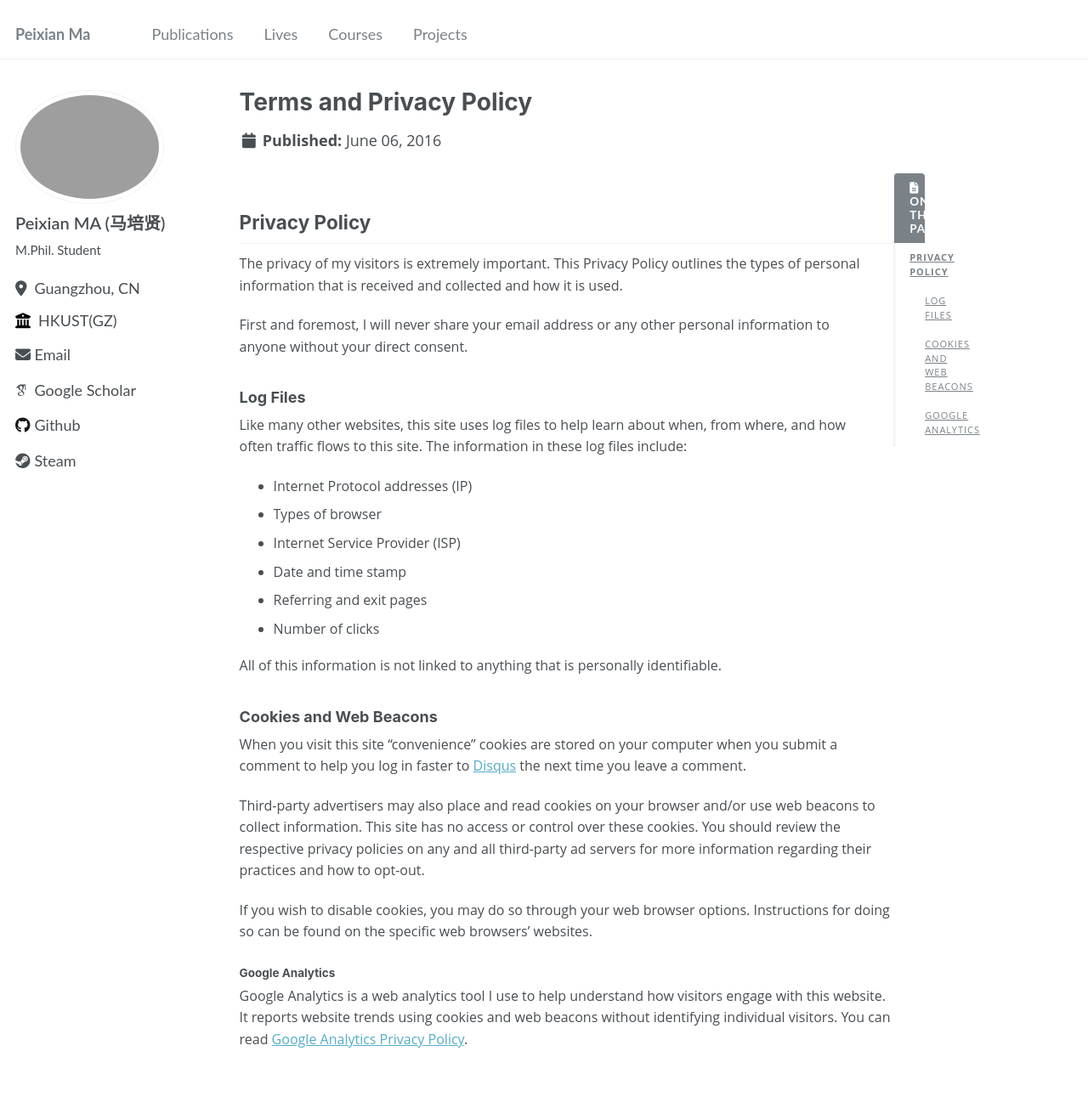
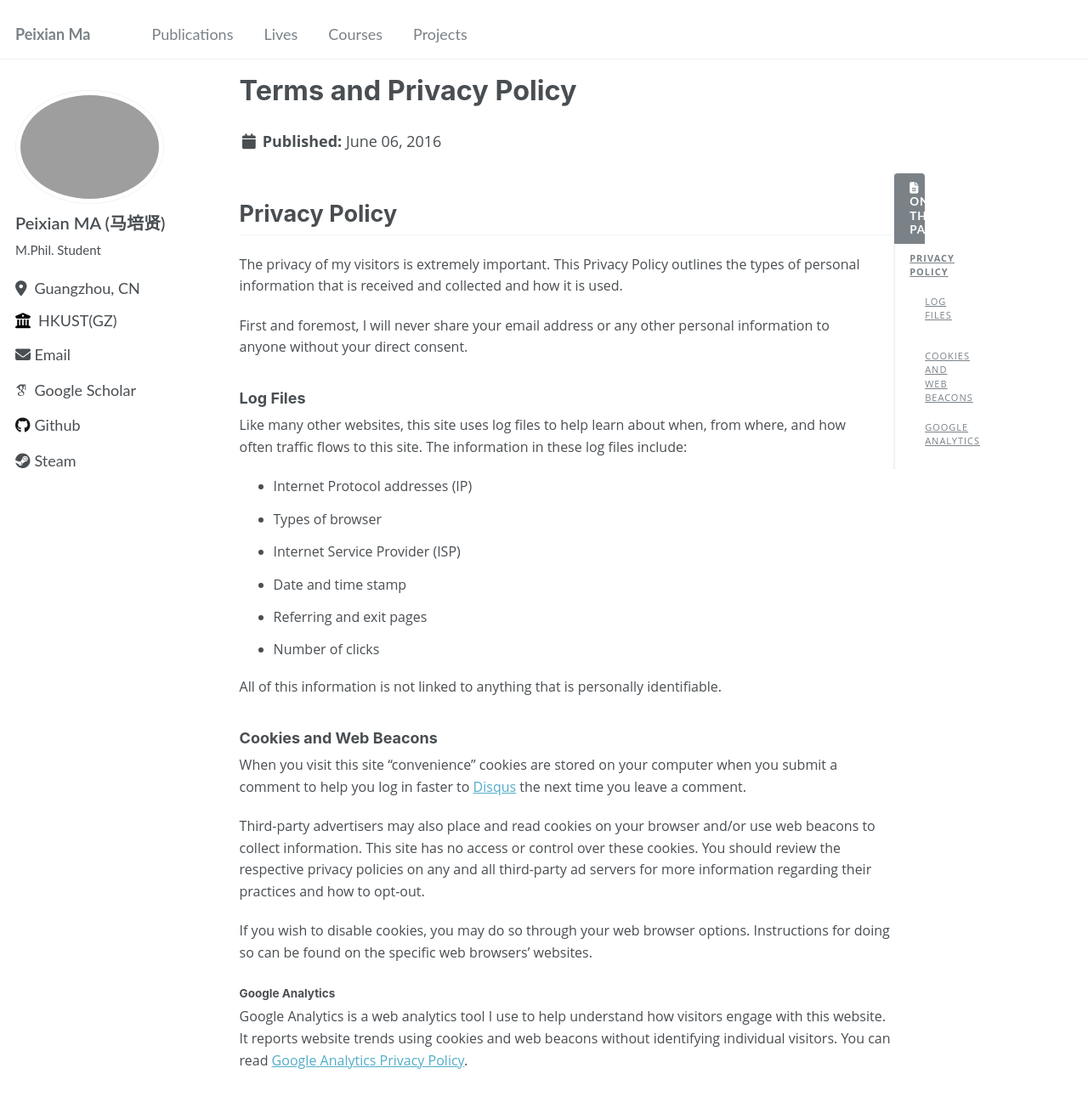
Before and after one commit to MPX0222/MPX0222.github.io, a Jekyll site: the page built from _pages/terms.md, in a window 1280 px wide and 1400 px high. Shown: the top 1297 px of the window at 85% size. Built offline with Jekyll 4.4.1, drawn with Linux system fonts in a browser that asks for light colours; some web fonts are replaced.

Commit message:
Refactor styles in _page.scss for improved layout and readability. Adjusted margins, line heights, and font sizes for main content, titles, and lead paragraphs to enhance visual hierarchy and spacing.

```diff
--- a/_sass/_page.scss
+++ b/_sass/_page.scss
@@ -5,7 +5,7 @@
 #main {
   @include container;
   @include clearfix;
-  margin-top: 2em;
+  margin-top: 1em;
   padding-left: 1em;
   padding-right: 1em;
   animation: intro 0.3s both;
@@ -36,27 +36,36 @@
 
 .page__title {
   margin-top: 0;
-  line-height: 1;
+  line-height: 1.2;
+  font-size: 1.8em;
+  margin-bottom: 0.8em;
 
   & + .page__meta {
-    margin-top: -0.5em;
+    margin-top: -0.3em;
   }
 }
 
 .page__lead {
   font-family: $global-font-family;
-  font-size: $type-size-4;
+  font-size: 1.1em;
+  line-height: 1.5;
+  margin-bottom: 1em;
 }
 
 .page__content {
 
   h2 {
-    padding-bottom: 0.5em;
+    padding-bottom: 0.3em;
     border-bottom: 1px solid $border-color;
+    font-size: 1.5em;
+    margin-top: 1.2em;
+    margin-bottom: 0.8em;
   }
 
   p, li, dl {
     font-size: 1em;
+    line-height: 1.6;
+    margin-bottom: 0.8em;
   }
 
   /* paragraph indents */
```
